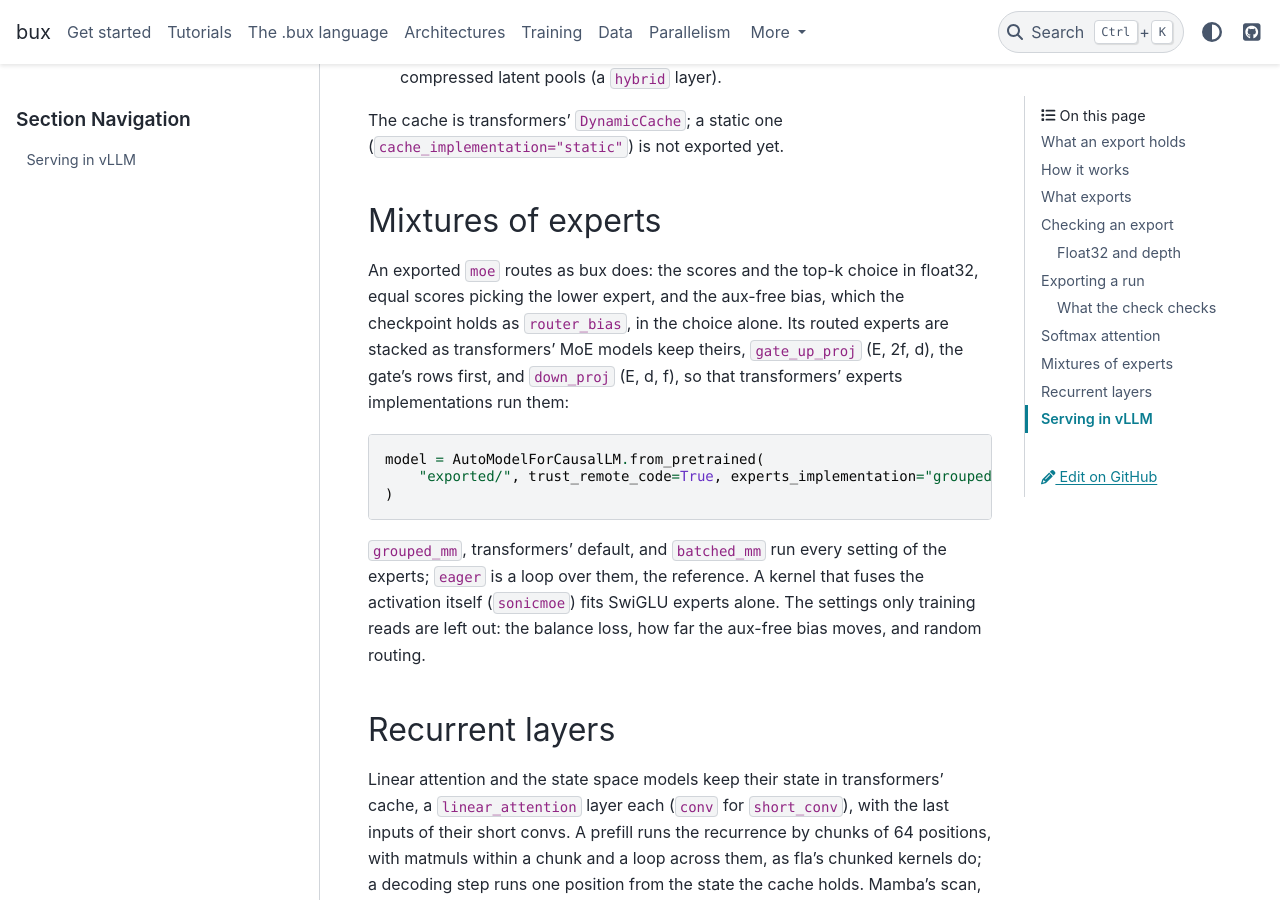
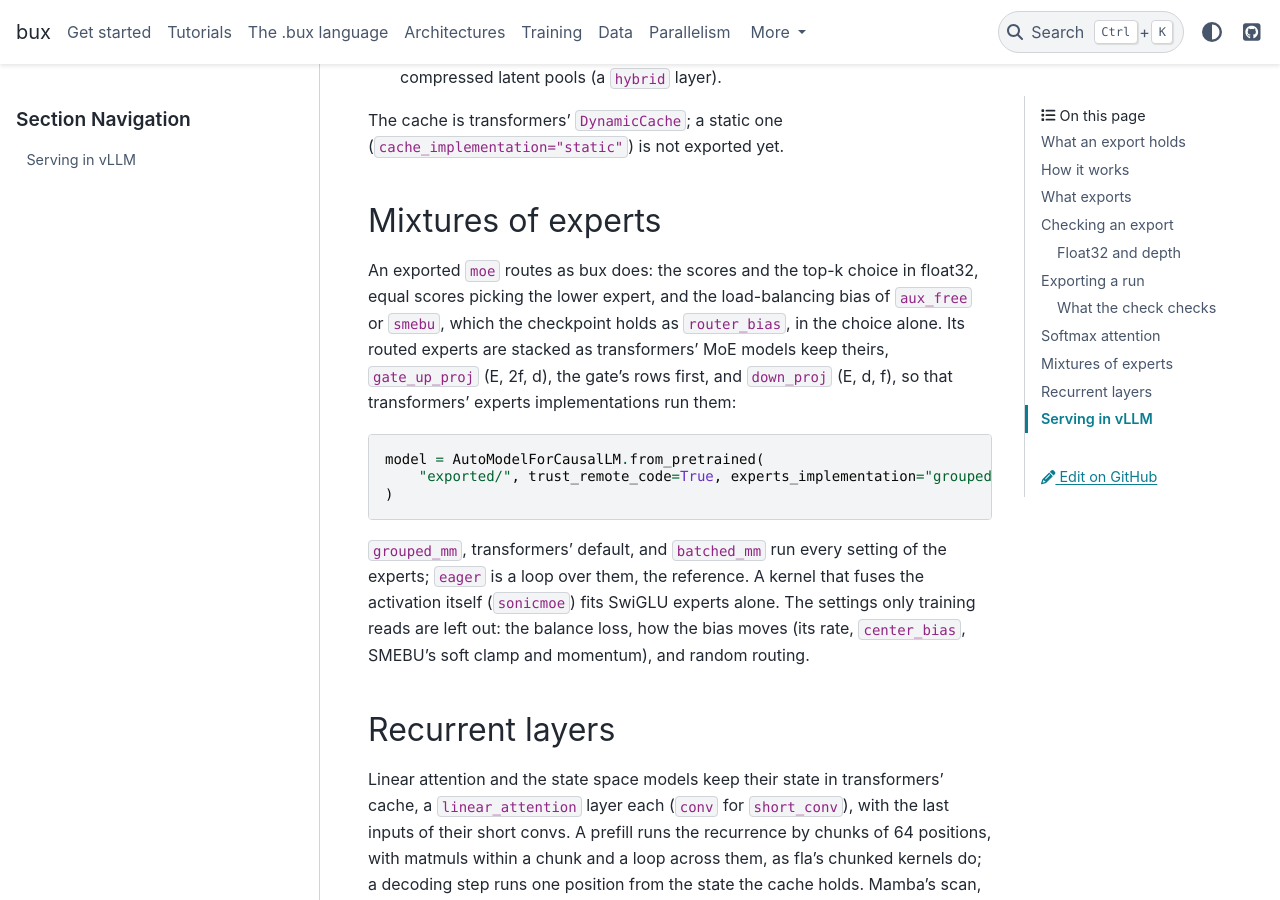
Before and after one commit to pilot7747/bux, a Sphinx documentation site: the page built from docs/export/index.md, in a window 1280 px wide and 900 px high, scrolled down 7402 px. Built offline with Sphinx 7.4.7 and the PyData theme 0.15.4, drawn with Linux system fonts in a browser that asks for light colours; some of the changed text lies outside the part shown.

Commit message:
Docs: an exported moe takes smebu's bias as aux_free's, and leaves how either moves to training
Co-Authored-By: Claude Opus 5.5 <noreply@anthropic.com>

```diff
--- a/docs/export/index.md
+++ b/docs/export/index.md
@@ -102,7 +102,7 @@ layer or the setting.
 | Layers | Exported |
 |--------|----------|
 | `embed`, `head`, `mlp`, `gated_mlp`, `linear`, `act`, `scale`, `dropout`, `layernorm`, `rmsnorm`, `dyt` | yes, every setting and activation |
-| `moe` | yes, every setting inference reads: the routers, group-limited routing, the aux-free bias, shared experts, LatentMoE, the expert norm, experts of either MLP type; the routed experts by transformers' experts implementations |
+| `moe` | yes, every setting inference reads: the routers, group-limited routing, the load-balancing bias (`aux_free`, `smebu`), shared experts, LatentMoE, the expert norm, experts of either MLP type; the routed experts by transformers' experts implementations |
 | `gqa` | every setting and port: RoPE (`pi`, `llama3`, `yarn`; partial, interleaved), QK-norm, biases, fused or not, head dims, scale, sliding windows, sinks, softcap, gates, output norm, length scale, relative bias, the conv on keys and values, the indexer; `v`, `kv` and `index` ports. Dropout is training's alone |
 | `mla` | every setting, the indexer and the `index` port; keys and values cached as projected up from the latents |
 | `csa` | every setting, the indexer and its candidate pools, and the `kv`, `index` and `candidates` ports; every token's latents cached, the window a mask over them |
@@ -244,8 +244,8 @@ The cache is transformers' `DynamicCache`; a static one
 ## Mixtures of experts
 
 An exported `moe` routes as bux does: the scores and the top-k choice in float32,
-equal scores picking the lower expert, and the aux-free bias, which the checkpoint
-holds as `router_bias`, in the choice alone. Its routed experts are stacked as
+equal scores picking the lower expert, and the load-balancing bias of `aux_free`
+or `smebu`, which the checkpoint holds as `router_bias`, in the choice alone. Its routed experts are stacked as
 transformers' MoE models keep theirs, `gate_up_proj` (E, 2f, d), the gate's rows
 first, and `down_proj` (E, d, f), so that transformers' experts implementations run
 them:
@@ -259,8 +259,8 @@ model = AutoModelForCausalLM.from_pretrained(
 `grouped_mm`, transformers' default, and `batched_mm` run every setting of the
 experts; `eager` is a loop over them, the reference. A kernel that fuses the
 activation itself (`sonicmoe`) fits SwiGLU experts alone. The settings only training
-reads are left out: the balance loss, how far the aux-free bias moves, and random
-routing.
+reads are left out: the balance loss, how the bias moves (its rate, `center_bias`,
+SMEBU's soft clamp and momentum), and random routing.
 
 ## Recurrent layers
 
```
